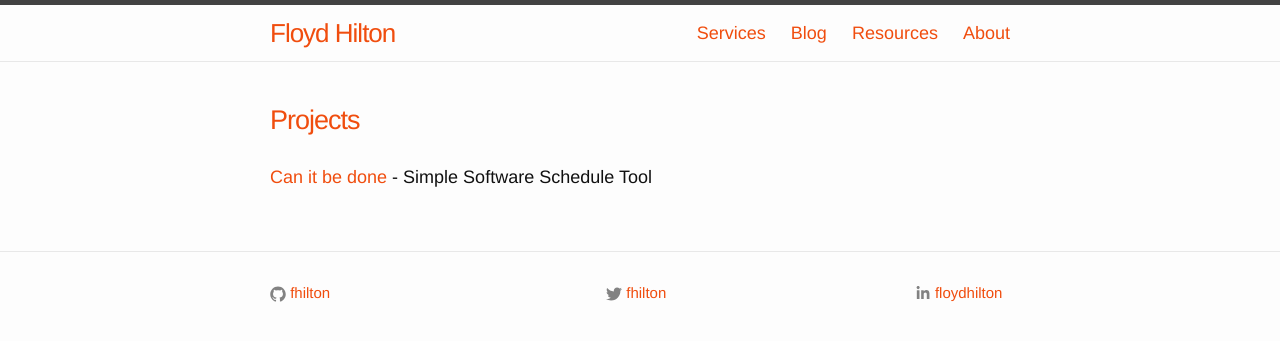
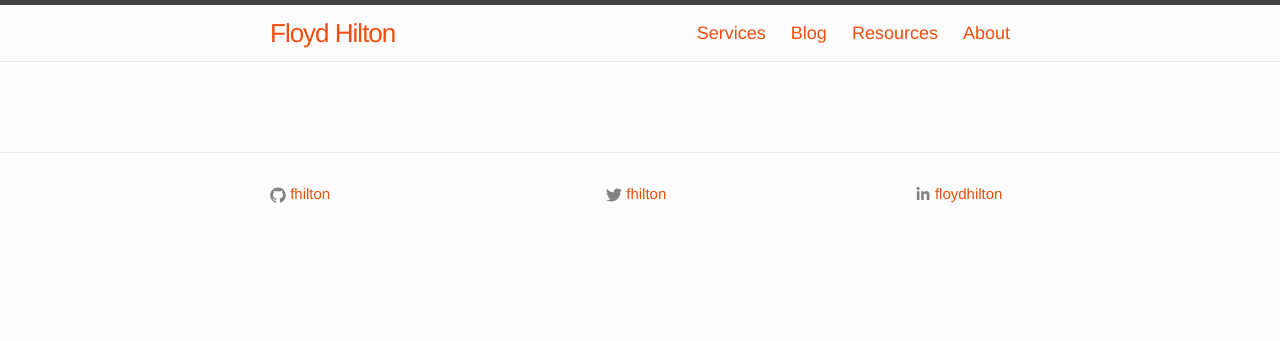
Before and after one commit to fhilton/fhilton.github.io, a Jekyll site: the page built from projects/index.md, in a window 1280 px wide. Shown: the top 341 px of the page. Built offline with Jekyll 4.4.1, drawn with Linux system fonts in a browser that asks for light colours; our own code applies the rules of GitHub Pages for plain Markdown files.

Commit message:
Removed projects menu and page for now.

```diff
--- a/projects/index.md
+++ b/projects/index.md
@@ -1,6 +1,6 @@
----
+<!-----
 layout: page
 title: Projects
 permalink: /projects/
 ---
-[Can it be done](canItBeDone/canItBeDone.html) - Simple Software Schedule Tool
+[Can it be done](canItBeDone/canItBeDone.html) - Simple Software Schedule Tool-->
```
